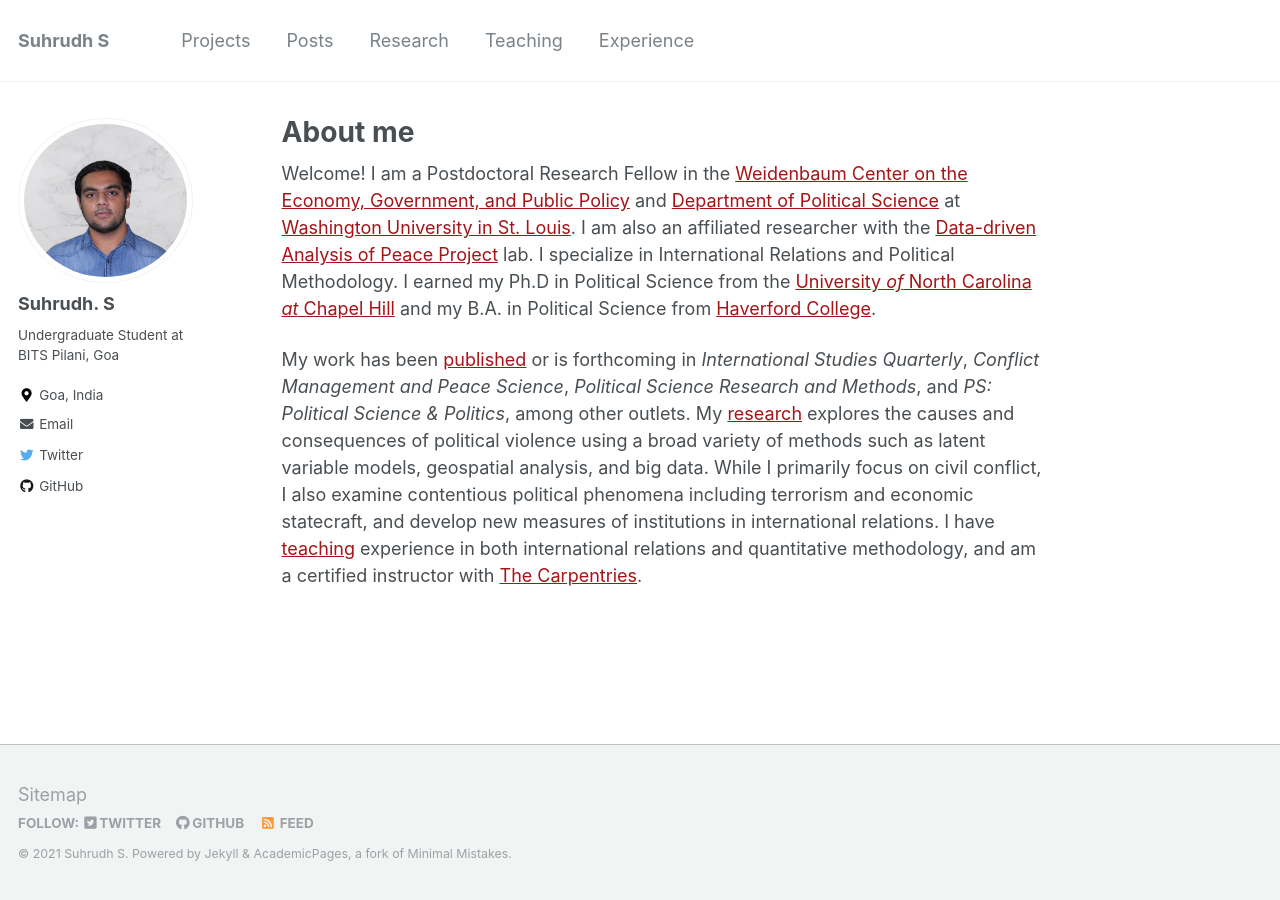
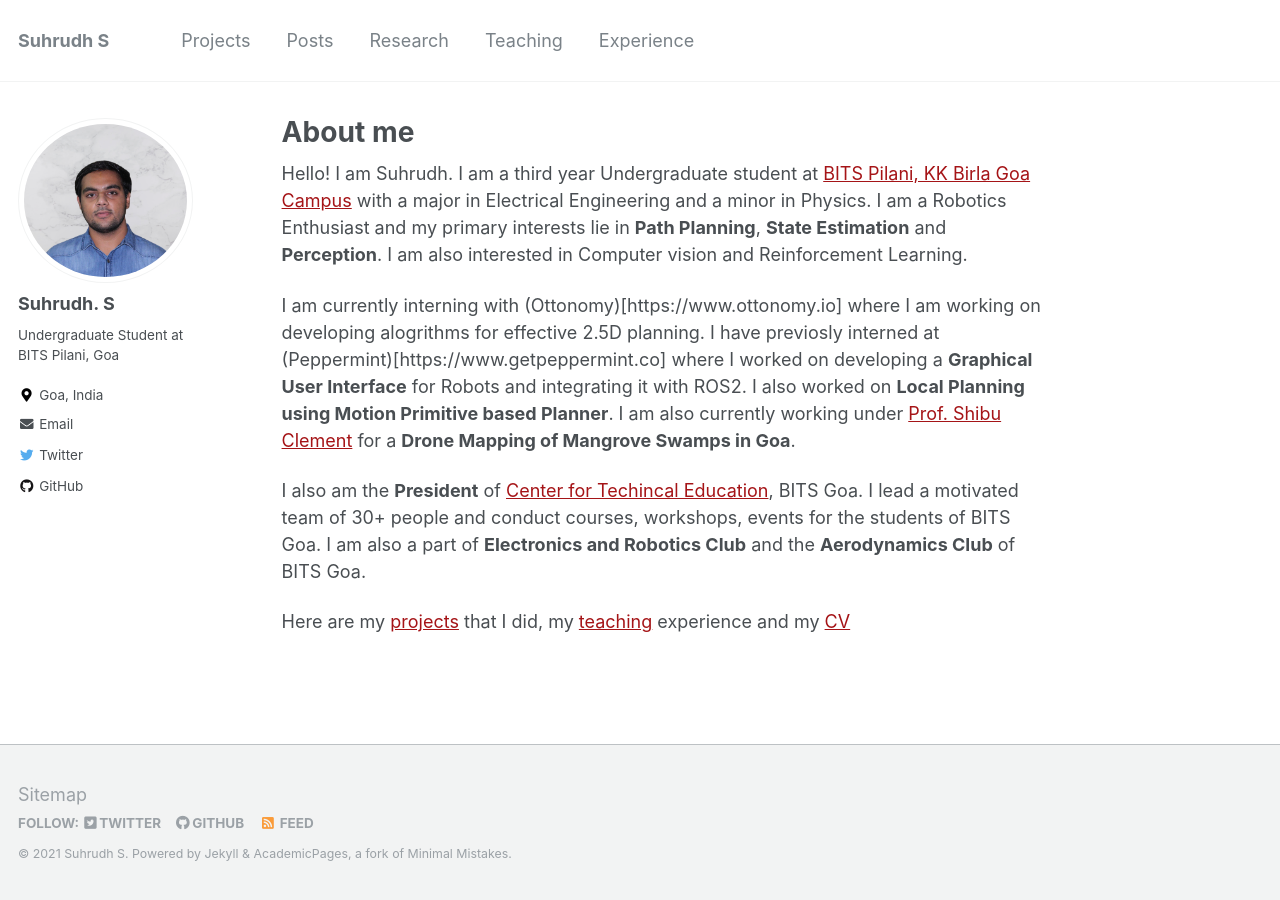
Before and after one commit to SuhrudhSarathy/SuhrudhSarathy.github.io, a Jekyll site: the page built from _pages/about.md, in a window 1280 px wide. Built offline with Jekyll 4.4.1, drawn with Linux system fonts in a browser that asks for light colours.

Commit message:
added about

```diff
--- a/_pages/about.md
+++ b/_pages/about.md
@@ -8,25 +8,10 @@ redirect_from:
   - /about.html
 ---
 
-Welcome! I am a Postdoctoral Research Fellow in the
-[Weidenbaum Center on the Economy, Government, and Public Policy](https://wc.wustl.edu/)
-and [Department of Political Science](https://polisci.wustl.edu/) at
-[Washington University in St. Louis](https://wustl.edu/). I am also an
-affiliated researcher with the
-[Data-driven Analysis of Peace Project](https://dapp-lab.org) lab. I specialize
-in International Relations and Political Methodology. I earned my Ph.D in
-Political Science from the
-[University *of* North Carolina *at* Chapel Hill](https://www.unc.edu/) and my
-B.A. in Political Science from [Haverford College](https://www.haverford.edu/).
+Hello! I am Suhrudh. I am a third year Undergraduate student at [BITS Pilani, KK Birla Goa Campus](https://www.bits-pilani.ac.in/goa/) with a major in Electrical Engineering and a minor in Physics. I am a Robotics Enthusiast and my primary interests lie in __Path Planning__, __State Estimation__ and __Perception__. I am also interested in Computer vision and Reinforcement Learning.
 
-My work has been [published](publications) or is forthcoming in
-*International Studies Quarterly*, *Conflict Management and Peace Science*,
-*Political Science Research and Methods*, and *PS: Political Science & Politics*,
-among other outlets. My [research](research) explores the causes and
-consequences of political violence using a broad variety of methods such as
-latent variable models, geospatial analysis, and big data. While I primarily
-focus on civil conflict, I also examine contentious political phenomena
-including terrorism and economic statecraft, and develop new measures of
-institutions in international relations. I have [teaching](teaching) experience
-in both international relations and quantitative methodology, and am a certified
-instructor with [The Carpentries](https://carpentries.org/).
+I am currently interning with (Ottonomy)[https://www.ottonomy.io] where I am working on developing alogrithms for effective 2.5D planning. I have previosly interned at (Peppermint)[https://www.getpeppermint.co] where I worked on developing a __Graphical User Interface__ for Robots and integrating it with ROS2. I also worked on __Local Planning using Motion Primitive based Planner__. I am also currently working under [Prof. Shibu Clement](https://www.bits-pilani.ac.in/goa/shibu/profile) for a __Drone Mapping of Mangrove Swamps in Goa__.
+
+I also am the __President__ of [Center for Techincal Education](https://twitter.com/CTEBPGC), BITS Goa. I lead a motivated team of 30+ people and conduct courses, workshops, events for the students of BITS Goa. I am also a part of __Electronics and Robotics Club__ and the __Aerodynamics Club__ of BITS Goa.
+
+Here are my [projects]() that I did, my [teaching]() experience and my [CV]()
```
